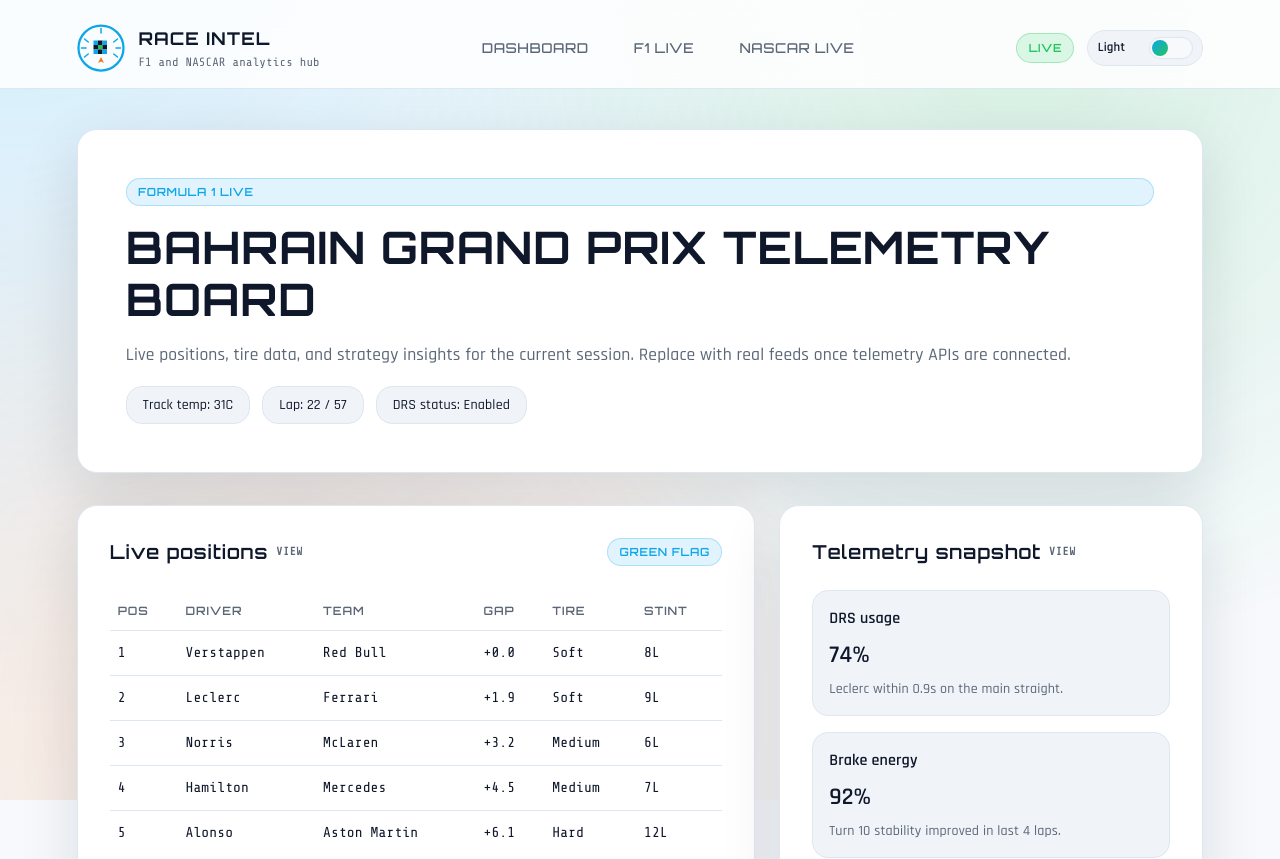
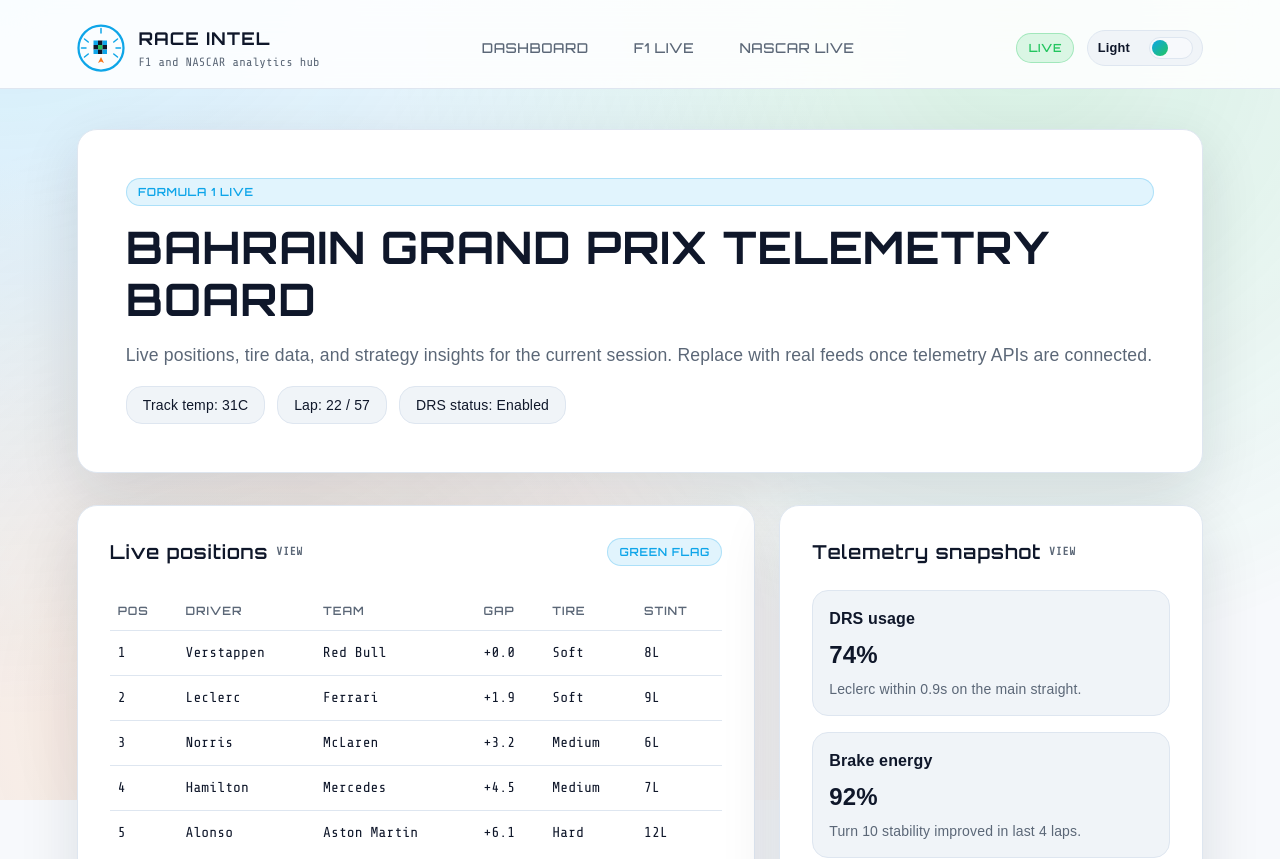
Before and after one commit to mbachel/race-intel, a Next.js app in the folder frontend/: page /f1 in a window 1280 px wide. Shown: the top 859 px of the page. Built offline with nearby package versions, Linux system fonts and the light colour scheme.

Commit message:
feat: more frontend

```diff
--- a/frontend/app/globals.css
+++ b/frontend/app/globals.css
@@ -351,7 +351,6 @@
   backdrop-filter: blur(6px);
   border: none;
   cursor: pointer;
-  z-index: 0;
 }
 
 .modal-card {
--- a/frontend/app/layout.tsx
+++ b/frontend/app/layout.tsx
@@ -20,7 +20,7 @@
         <link rel="preconnect" href="https://fonts.googleapis.com" />
         <link rel="preconnect" href="https://fonts.gstatic.com" crossOrigin="anonymous" />
         <link
-          href="https://fonts.googleapis.com/css2?family=Orbitron:wght@500;600;700;800&family=Rajdhani:wght@400;500;600;700&family=Share+Tech+Mono&display=swap"
+          href="https://fonts.googleapis.com/css2?family=Inter:wght@400;500;600;700&family=Orbitron:wght@500;600;700;800&family=Share+Tech+Mono&display=swap"
           rel="stylesheet"
         />
       </head>
```
